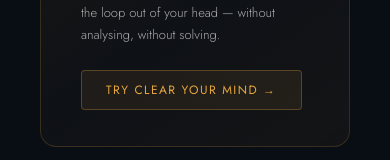
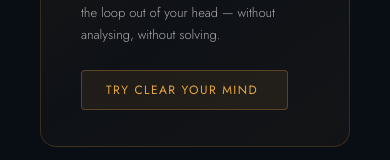
Before and after one commit to salsotk1973/solace, a Next.js app: page /lab/how-to-stop-worrying-about-things-you-cant-control in a window 390 px wide. Shown: the part 1142-1302 px from the top of the page. Built offline with nearby package versions, Linux system fonts and the light colour scheme; no server answers.

Commit message:
Mid-article CTA button: hide arrow on mobile only

```diff
--- a/components/lab/LabToolCta.tsx
+++ b/components/lab/LabToolCta.tsx
@@ -68,6 +68,11 @@ export default function LabToolCta({ label, href, category, toolSlug, subtitle }
             font-size: 11px !important;
             padding: 9px 14px !important;
             letter-spacing: 0.10em !important;
+          }
+        }
+        @media (max-width: 768px) {
+          .${btnClass}-arrow {
+            display: none;
           }
         }
       `}</style>
@@ -164,7 +169,7 @@ export default function LabToolCta({ label, href, category, toolSlug, subtitle }
             maxWidth:       '100%',
           }}
         >
-          {`${label} →`}
+          {`${label} `}<span className={`${btnClass}-arrow`}>→</span>
         </Link>
       </div>
     </>
```
